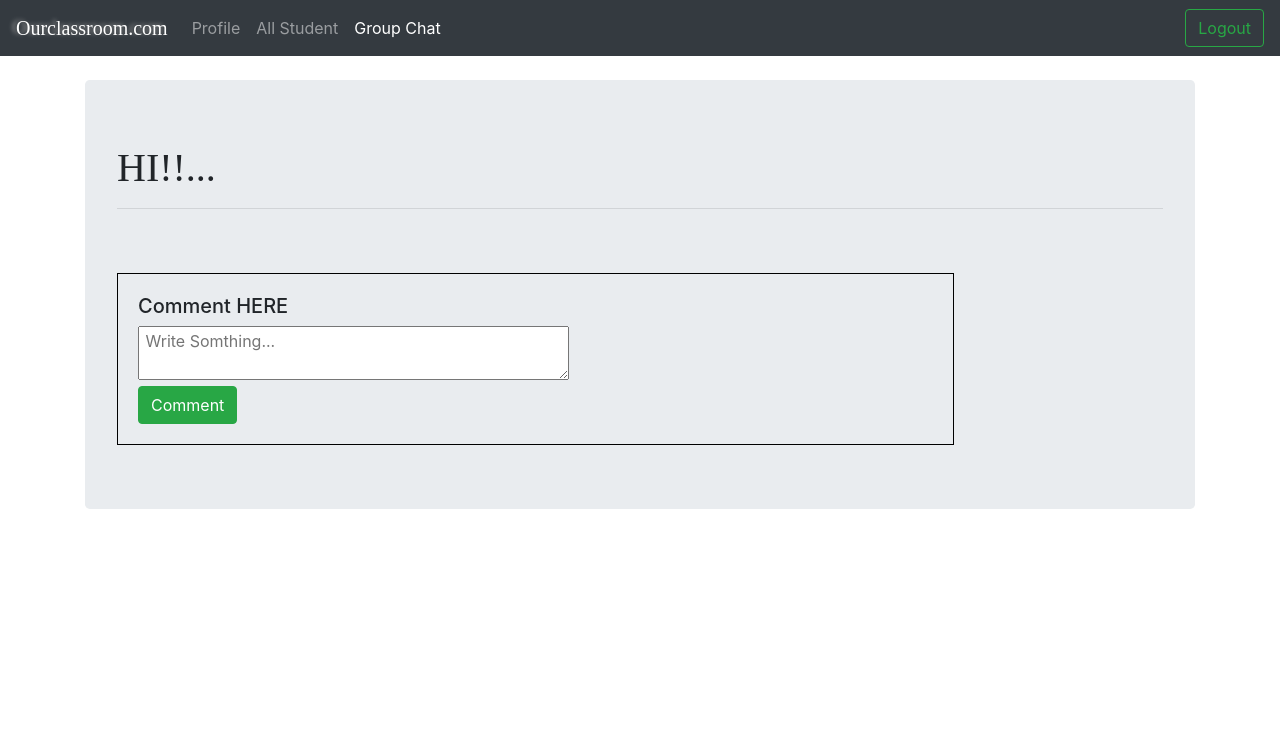
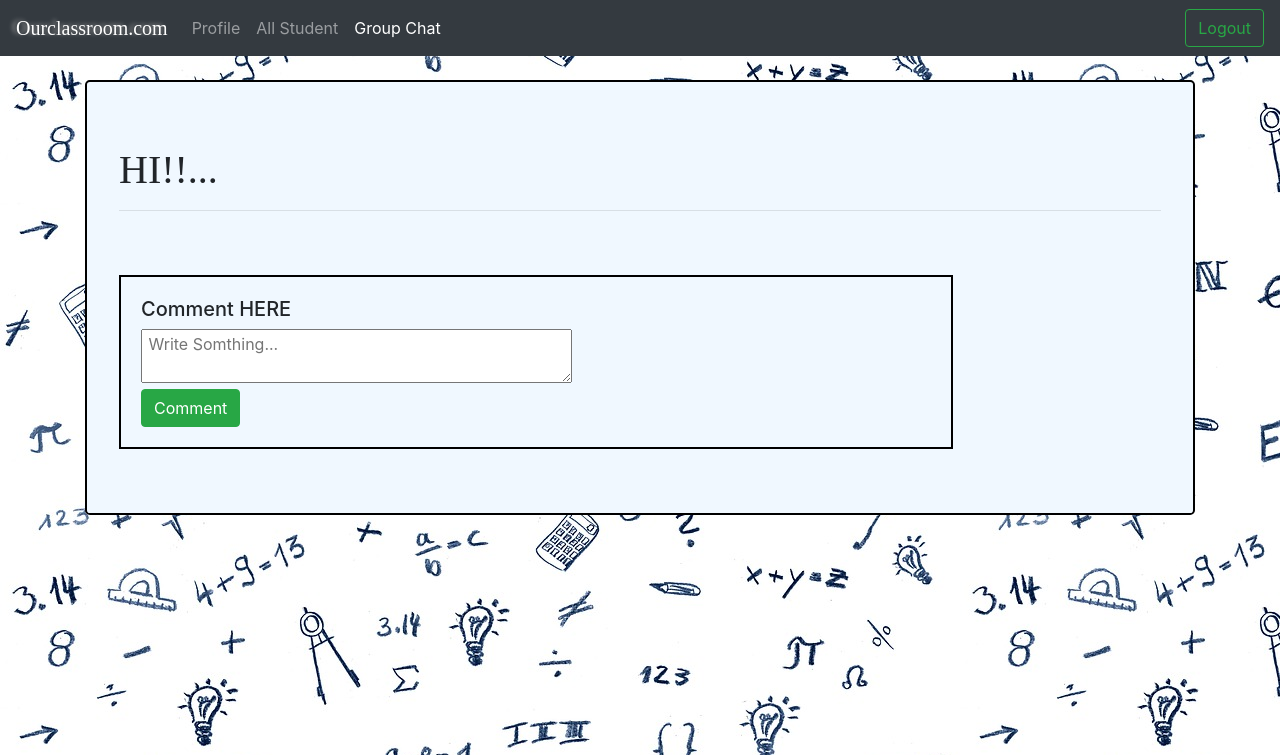
Before and after one commit to atul15x/Ourclassroom_Project, a PHP site: page /groupchat.php in a window 1280 px wide. Shown: the top 755 px of the page. Run offline with PHP 8.4, Linux system fonts and the light colour scheme; the visitor is signed in with stand-in values (Sample User, id 1); data that the repository does not hold is empty; some web fonts are replaced.

Commit message:
BG Update all

```diff
--- a/groupchat.php
+++ b/groupchat.php
@@ -66,10 +66,13 @@
     }
     .cmt
     {
-      border: 1px solid black;
+      border: 2px solid black;
       width: 80%;
       padding: 20px;
     }
+    body{
+			background-image: url(./img/Bg.jpg);
+		}
   </style>
 </head>
 <body>
@@ -97,7 +100,7 @@
 </nav>
 
 <main role="main" class="container">
-  <div class="jumbotron">
+  <div class="jumbotron" style="background: aliceblue;border: 2px solid black;">
     <h1 style="font-family: 'Dancing Script', cursive;">HI!!...<?php echo $profile_result['name']; ?></h1>
     <hr>
     <?php
--- a/home.php
+++ b/home.php
@@ -33,6 +33,9 @@
 			font-family: 'Teko', sans-serif;
 			font-size: 22px;
 		}
+		body{
+			background-image: url(./img/Bg.jpg);
+		}
 	</style>
 </head>
 <body>
@@ -60,7 +63,7 @@
 </nav>
 
 <main role="main" class="container">
-  <div class="jumbotron">
+  <div class="jumbotron" style="background: aliceblue;border: 2px solid black;">
     <h1 style="font-family: 'Dancing Script', cursive;">HI!!...<?php echo $profile_result['name']; ?></h1>
     <hr>
     <table class="table table-borderless table-lg">
--- a/student.php
+++ b/student.php
@@ -19,7 +19,9 @@
 	<link rel="stylesheet" href="https://cdn.jsdelivr.net/npm/bootstrap@4.4.1/dist/css/bootstrap.min.css">
 	<link href="https://fonts.font.im/css?family=Dancing+Script" rel="stylesheet">
 	<style type="text/css">
-
+		body{
+			background-image: url(./img/Bg.jpg);
+		}
 	</style>
 </head>
 <body>
@@ -47,7 +49,7 @@
 </nav>
 
 <main role="main" class="container">
-  <div class="jumbotron">
+  <div class="jumbotron" style="background: aliceblue;border: 2px solid black;">
     <h1 style="font-family: 'Dancing Script', cursive;">All Student..</h1>
     <hr>
     <div class="table-responsive">
```
